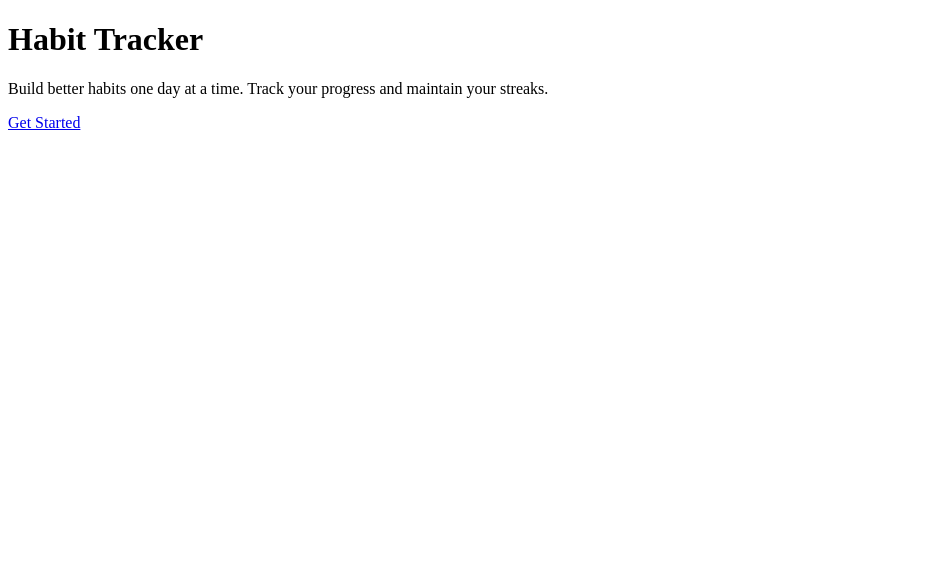
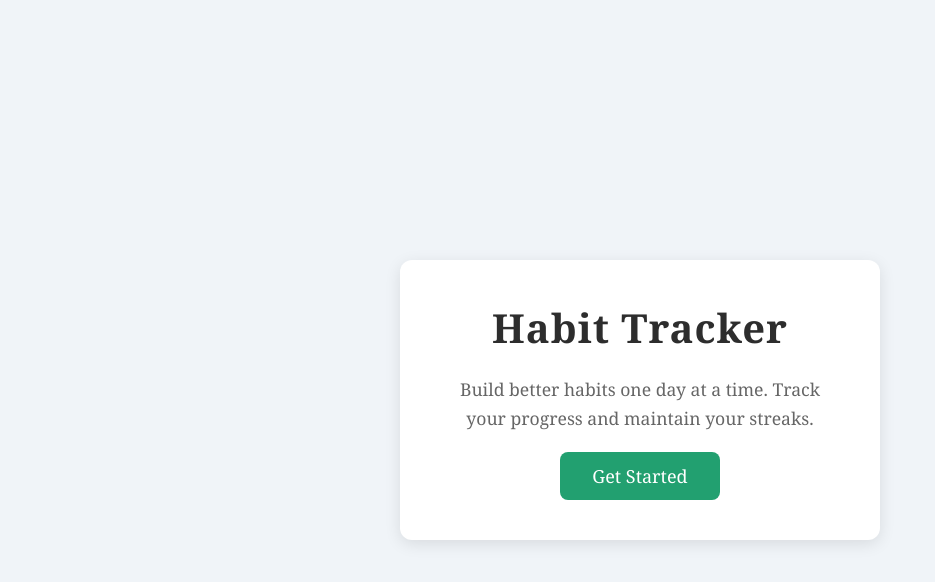
Before and after one commit to dvernon5/HabitTracker, a plain HTML site: page client/public/pages/index.html in a window 1280 px wide. Shown: the whole page, without its empty margins (0-935 px from the left). Drawn offline with Linux system fonts and the light colour scheme.

Commit message:
Changed the file path in the link href attribute. Inside the head element.

```diff
--- a/client/public/pages/index.html
+++ b/client/public/pages/index.html
@@ -3,7 +3,7 @@
 <head>
     <meta charset="UTF-8">
     <meta name="viewport" content="width=device-width, initial-scale=1.0">
-    <link href="styles.css" rel="stylesheet">
+    <link href="../css/home.css" rel="stylesheet">
     <title>Habit Tracker</title>
 </head>
 <body>
```
